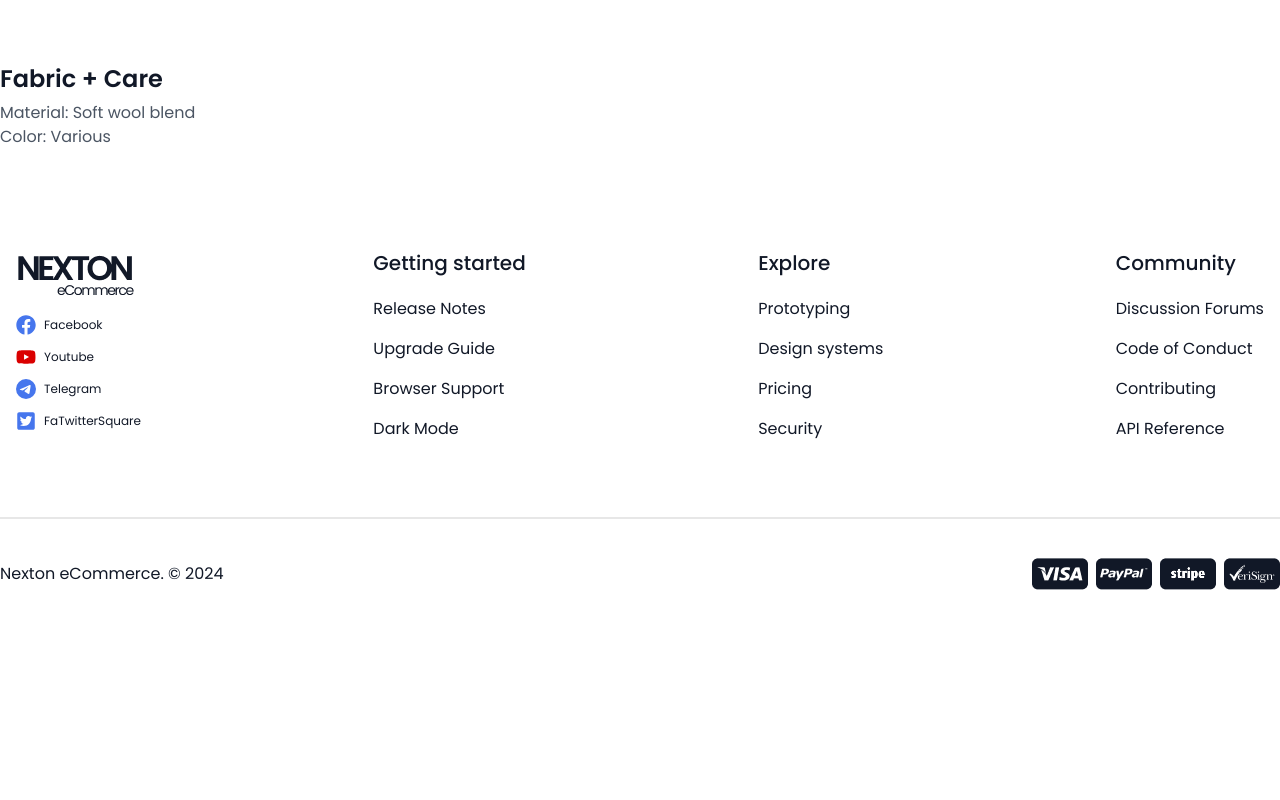
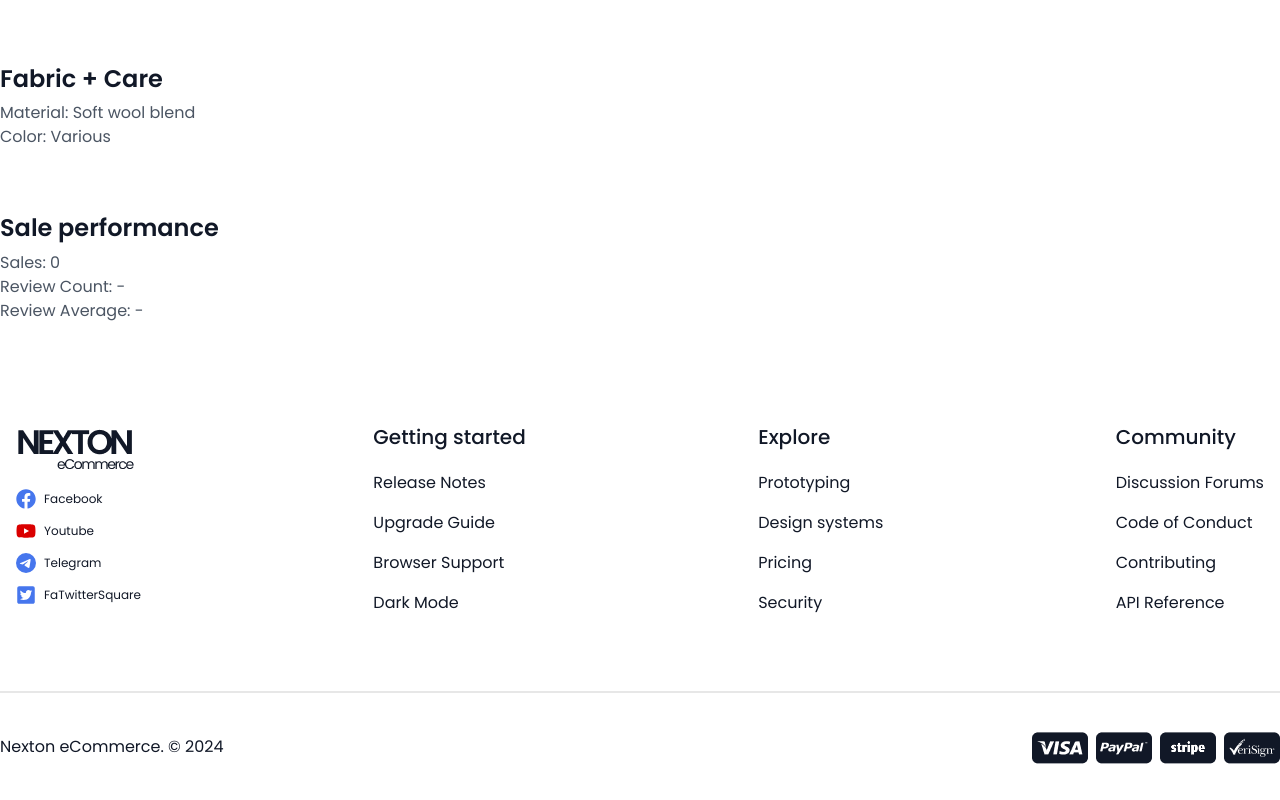
Before and after one commit to mahirTheCoder/Nexton-E-commerce, a React (Vite) app: page /Checkout in a window 1280 px wide. Shown: the part 1086-1886 px from the top of the page. Before the commit the page ends 1712 px from the top, so only its background shows below. Built offline with nearby package versions, Linux system fonts and the light colour scheme.

Commit message:
sales part

```diff
--- a/src/Components/CheakComponets.jsx
+++ b/src/Components/CheakComponets.jsx
@@ -106,6 +106,9 @@ const CheakComponets = () => {
               from 1900 to 1914. Manufacturing of the classic wooden canoes in
               Valley Park, Missouri ceased in 1978.
             </p>
+
+            {/* ---------febric part-------- */}
+
             <h2 className="lg:text-[24px] text-lg font-semibold font-poppins text-primery mb-1 ">
               Fabric + Care
             </h2>
@@ -115,6 +118,21 @@ const CheakComponets = () => {
             <p className=" lg:w-[735px] text-4  font-normal font-poppins w-full text-[#4B5563]  ">
               Color: Various
             </p>
+
+            {/* ---------sale performance  part-------- */}
+
+            <h2 className="lg:text-[24px] text-lg font-semibold font-poppins text-primery mt-15 mb-1 ">
+              Sale performance
+            </h2>
+            <p className=" lg:w-[735px] text-4  font-normal font-poppins w-full text-[#4B5563]  ">
+              Sales: 0
+            </p>
+            <p className=" lg:w-[735px] text-4  font-normal font-poppins w-full text-[#4B5563]  ">
+              Review Count: -
+            </p>
+            <p className=" lg:w-[735px] text-4  font-normal font-poppins w-full text-[#4B5563]  ">
+              Review Average: -
+            </p>
           </div>
         </div>
       </section>
```
